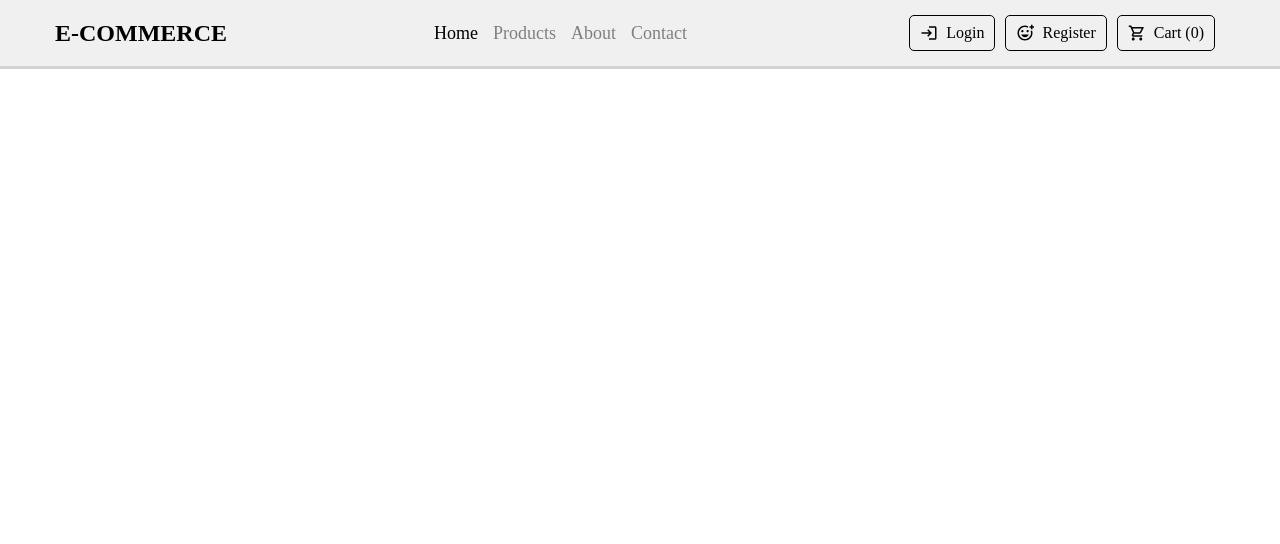
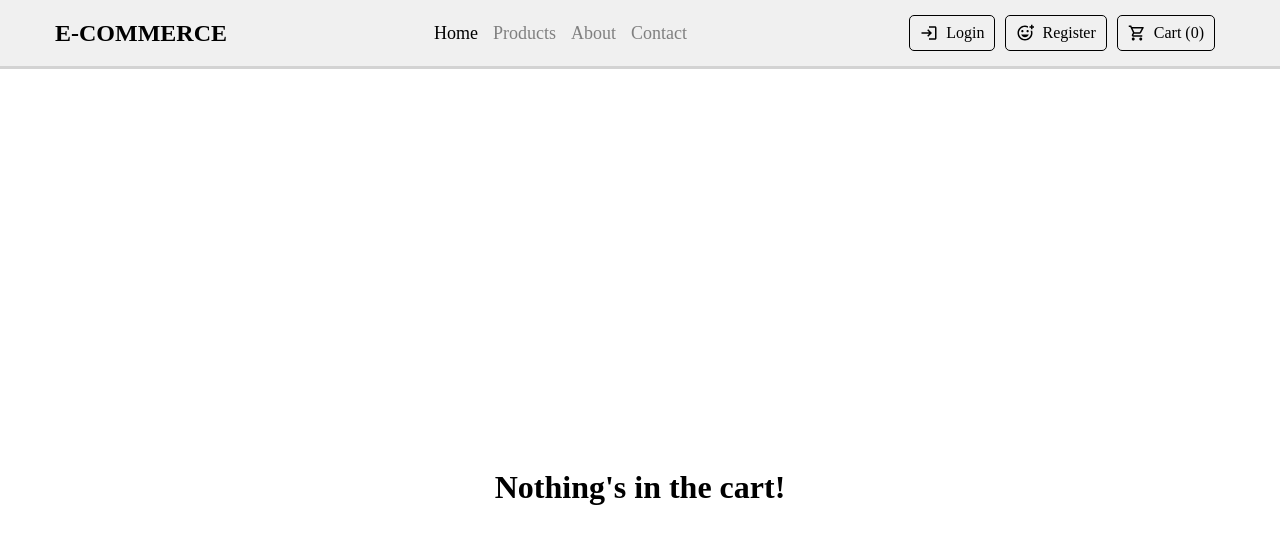
Before and after one commit to yebinp1102/e-commerce, a React (Create React App) app: page /cart in a window 1280 px wide. Shown: the top 544 px of the page. Built offline with nearby package versions, Linux system fonts and the light colour scheme.

Commit message:
create cart component

```diff
--- a/src/App.js
+++ b/src/App.js
@@ -3,6 +3,7 @@ import Home from './components/Home';
 import {Routes, Route} from 'react-router-dom';
 import Products from './components/Products';
 import Product from './components/Product';
+import Cart from './components/Cart';
 
 
 function App() {
@@ -13,6 +14,7 @@ function App() {
           <Route path='/' element={<Home />} />
           <Route path='/products' element={<Products />} />
           <Route path='/products/:id' element={<Product />} />
+          <Route path='/cart' element={<Cart />} />
         </Routes>
     </div>
   );
--- /dev/null
+++ b/src/components/Cart.js
@@ -0,0 +1,95 @@
+import React from 'react';
+import { useSelector, useDispatch } from 'react-redux';
+import { delCart } from '../redux/action/index';
+import handleCart from '../redux/reducer/handleCart';
+
+import styled from 'styled-components';
+import CloseIcon from '@mui/icons-material/Close';
+import { NavLink } from 'react-router-dom';
+
+const Cart = () => {
+  const state = useSelector((state)=> state.handleCart);
+  const dispatch = useDispatch();
+
+  const handleClose = (item) =>{
+    dispatch(delCart(item))
+  }
+
+  const cartItmes = (cartItem) => {
+    return(
+      <div key={cartItem.id} className='itemWrap'>
+        <div className='container'>
+          <div className='itemDetails'>
+            <div className='itemImg'>
+              <img src={cartItem.image} alt={cartItem.title} height="200px" width="180px" />
+            </div>
+            <div className='itemInfo'>
+              <h3>{cartItem.title}</h3>
+              <p className='price'>${cartItem.price}</p>
+            </div>
+          </div>
+          <CloseIcon className='btn' onClick={()=>handleClose(cartItem)} />
+        </div>
+      </div>
+    )
+  }
+
+  const Notice = () => {
+    return(
+      <h1 className='notice'>Nothing's in the cart!</h1>
+    )
+  }
+
+
+  return (
+    <Container>
+      {state.length !== 0 ? state.map(cartItmes) : <Notice />}
+    </Container>
+  )
+}
+
+export default Cart;
+
+const Container = styled.div`
+  .itemWrap{
+    margin-top: 30px;
+
+    .container{
+      border: 1.5px solid lightgray;
+      border-radius: 5px;
+      max-width: 1200px;
+      margin: 0 auto;
+      padding: 30px;
+      display: flex;
+      justify-content: space-between;
+
+      .itemDetails{
+        display: flex;
+        align-items: center;
+
+        .itemImg{
+          margin-right: 50px;
+        }
+      }
+
+      .price{
+        margin-top: 20px;
+        font-size: 1.5rem;
+        font-weight: bold;
+      }
+
+      .btn{
+        cursor: pointer;
+        margin-right: 20px;
+        text-align: right;
+        background-color: salmon;
+        color: #fff;
+      }
+    }
+  }
+
+  .notice{
+    text-align: center;
+    margin-top: 400px;
+  }
+`;
--- a/src/components/Header.js
+++ b/src/components/Header.js
@@ -6,13 +6,16 @@ import ShoppingCartOutlinedIcon from '@mui/icons-material/ShoppingCartOutlined';
 import AddReactionOutlinedIcon from '@mui/icons-material/AddReactionOutlined';
 
 import { NavLink } from 'react-router-dom';
+import { useSelector } from 'react-redux';
 
 const Header = () => {
+  const state = useSelector((state)=> state.handleCart)
+
   return (
     <HeaderWrap>
       <Container>
         <Logo>
-          <NavLink to='#'>E-COMMERCE</NavLink>
+          <NavLink to='/'>E-COMMERCE</NavLink>
         </Logo>
         <Nav>
           <li><NavLink to='/'>Home</NavLink></li>
@@ -31,7 +34,7 @@ const Header = () => {
           </NavLink>
           <NavLink to="/cart" className='btn'>
             <ShoppingCartOutlinedIcon className='icons' />
-            <span>Cart (0)</span>
+            <span>Cart ({state.length})</span>
           </NavLink>
         </Buttons>
       </Container>
--- a/src/components/Product.js
+++ b/src/components/Product.js
@@ -4,10 +4,19 @@ import axios from 'axios';
 import styled from 'styled-components';
 import StarIcon from '@mui/icons-material/Star';
 
+import { useDispatch } from 'react-redux';
+import { addCart } from '../redux/action';
+
 const Product = () => {
+
   const {id} = useParams();
   const [product, setProduct] = useState([]);
   const [loading, setLoading] = useState(false);
+
+  const dispatch = useDispatch();
+  const addProduct = (product) => {
+    dispatch(addCart(product));
+  }
 
   useEffect(()=>{
     setLoading(true);
@@ -43,7 +52,7 @@ const Product = () => {
             <h1 className='price'>$ {product.price}</h1>
             <p className='desc'>{product.description}</p>
             <div className='btns'>
-              <button>Add to Cart</button>
+              <button onClick={()=>addProduct(product)}>Add to Cart</button>
               <NavLink to="/cart" className='cartBtn'>Go to Cart</NavLink>
             </div>
          </div>
@@ -54,8 +63,7 @@ const Product = () => {
   return (
     <Container>
       <Row>
-        <ShowProduct />
-        {/* {loading ? <Loading /> : <ShowProduct />} */}
+        {loading ? <Loading /> : <ShowProduct />}
       </Row>
     </Container>
   )
```
